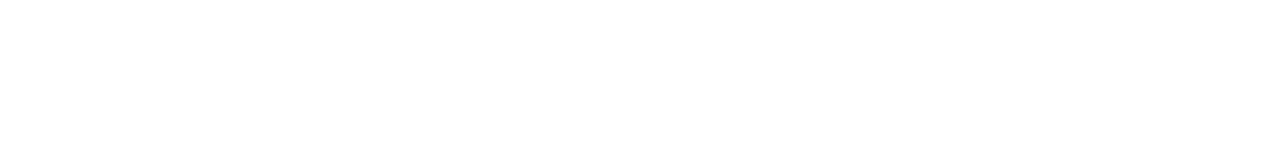
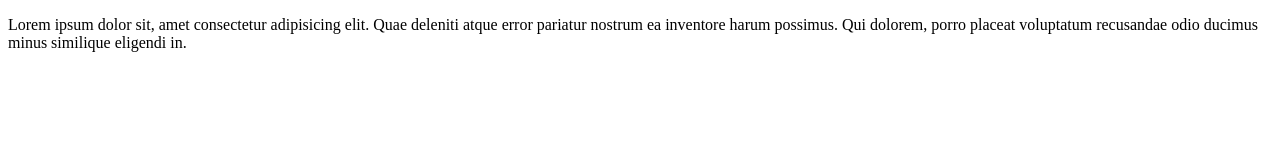
Before and after one commit to RobertoPalmar/prueba-git, a plain HTML site: page index.html in a window 1280 px wide. Drawn offline with Linux system fonts and the light colour scheme.

Commit message:
Anexado parrafo a index.html

```diff
--- a/index.html
+++ b/index.html
@@ -7,6 +7,6 @@
   <title>Roberto Palmar</title>
 </head>
 <body>
-
+  <p>Lorem ipsum dolor sit, amet consectetur adipisicing elit. Quae deleniti atque error pariatur nostrum ea inventore harum possimus. Qui dolorem, porro placeat voluptatum recusandae odio ducimus minus similique eligendi in.</p>
 </body>
 </html>
```
